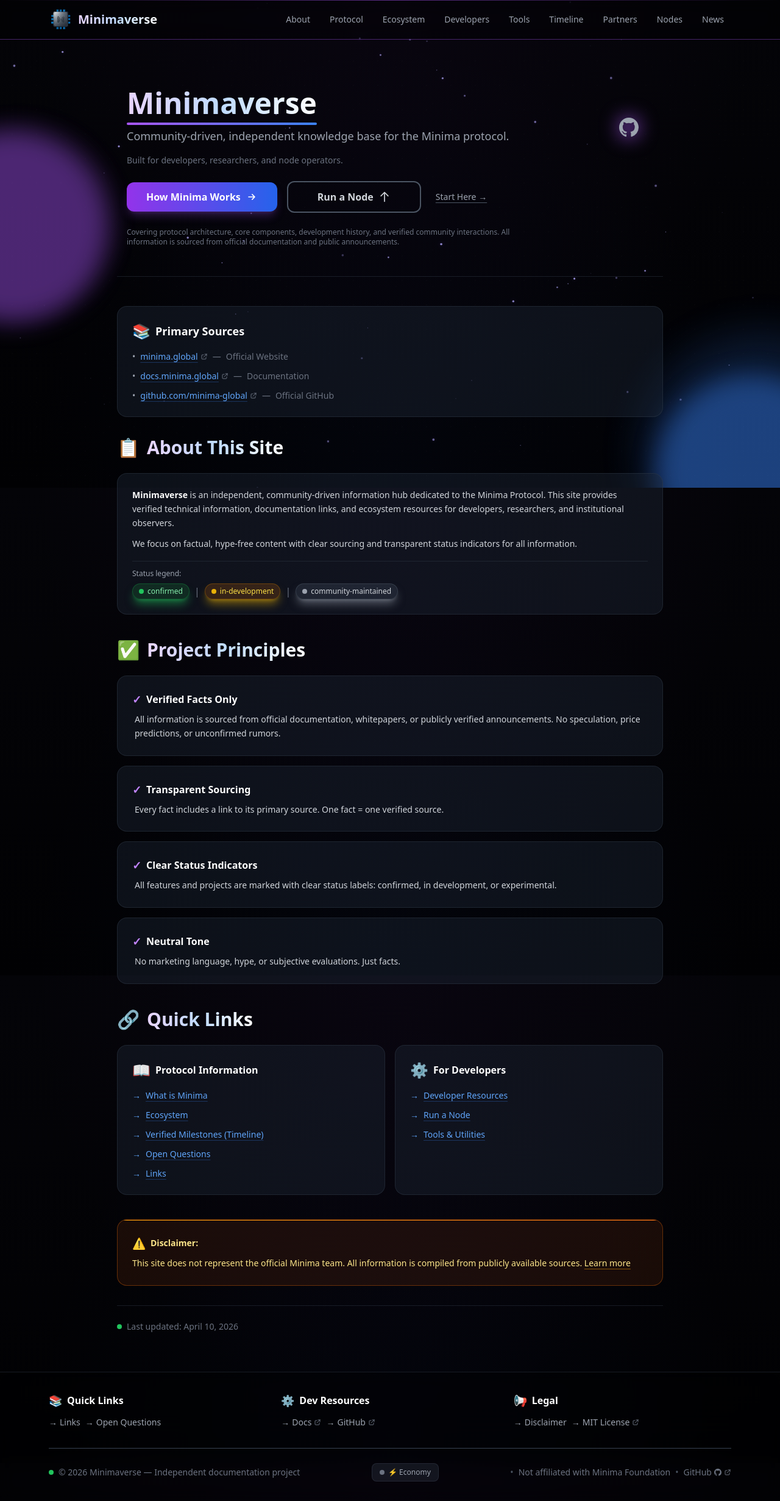
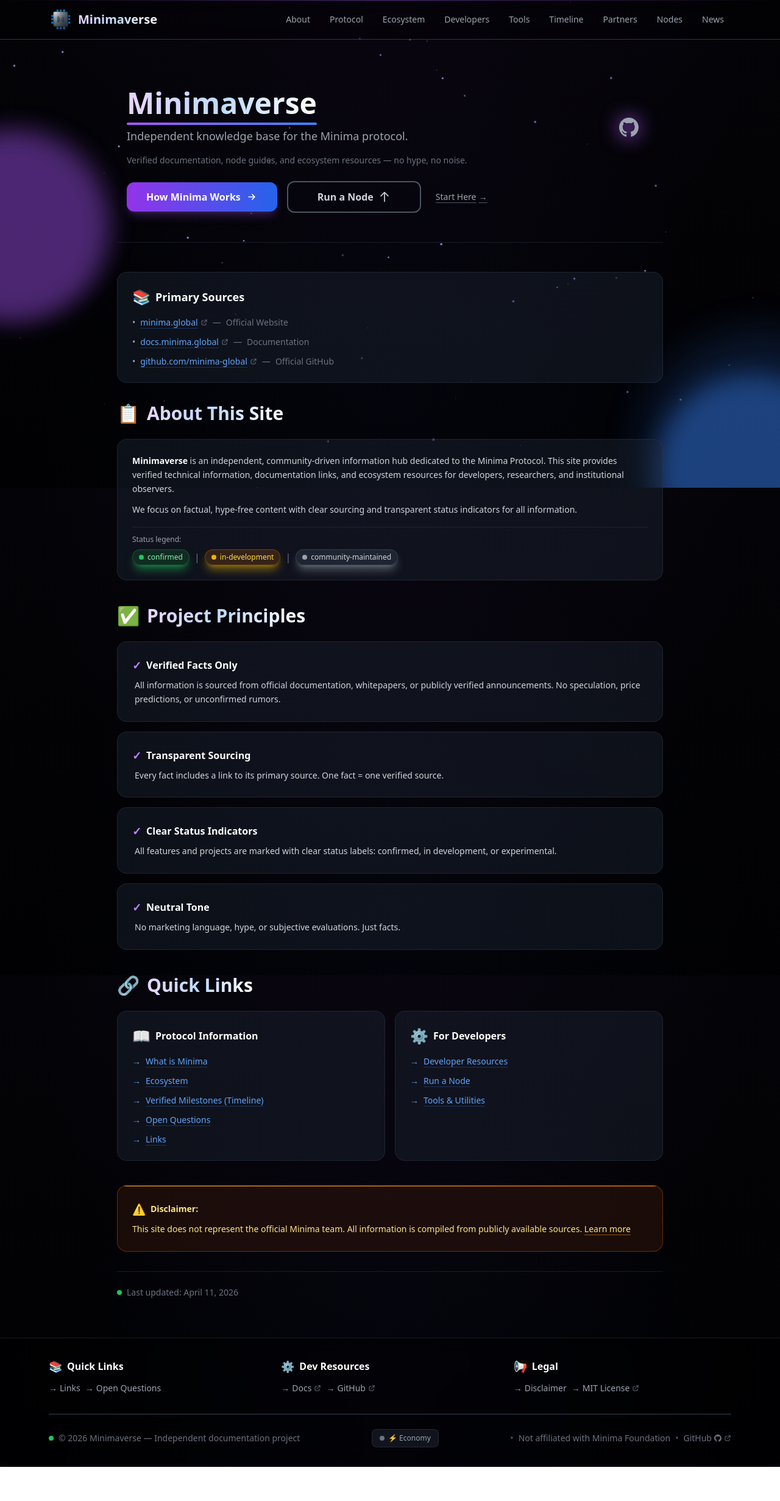
Before and after one commit to KuA1bo/minimaverse-site, a Next.js app: page / in a window 1280 px wide. Shown: the whole page at 61% size. After the commit the page ends 2406 px from the top, so only its background shows below. Built offline with nearby package versions, Linux system fonts and the light colour scheme.

Commit message:
feat: finalize hero copy + premium Start Here micro-interaction
- Apply Oxford comma in hero subtitle
- Add controlled micro-animation to Start Here link (200ms, ease-out)
- Preserve visual hierarchy: 1 primary, 1 secondary, 1 text-link
- No layout shifts: transition-colors only, stable underline

```diff
--- a/src/app/page.tsx
+++ b/src/app/page.tsx
@@ -87,7 +87,7 @@ export default function HomePage() {
               <div className="w-8 h-8 bg-purple-500/80 rounded-full blur-lg" />
             </div>
             <ExternalLink
-              href="https://github.com/KuA1bo/minimaverse-site  "
+              href="https://github.com/KuA1bo/minimaverse-site"
               className="relative text-gray-400 hover:text-white transition-all duration-300 hover:scale-110 hover:rotate-6 z-10"
               ariaLabel="View source on GitHub"
               hideArrow={true}
@@ -106,12 +106,13 @@ export default function HomePage() {
               </span>
               <span className="absolute -bottom-3 left-0 right-0 h-1 bg-gradient-to-r from-purple-500 via-blue-500 to-cyan-500 rounded-full animate-gradient-x" />
             </h1>
-            {/* ✅ UPDATED: Community-driven signal added */}
+
+            {/* ✅ FINAL HERO COPY (Oxford comma applied) */}
             <p className="text-gray-400 text-base sm:text-lg mb-4 leading-relaxed">
-              Community-driven, independent knowledge base for the Minima protocol.
+              Independent knowledge base for the Minima protocol.
             </p>
             <p className="text-gray-500 text-sm mb-6">
-              Built for developers, researchers, and node operators.
+              Verified documentation, node guides, and ecosystem resources — no hype, no noise.
             </p>
 
             <div className="flex flex-col sm:flex-row sm:items-center sm:gap-4">
@@ -133,19 +134,16 @@ export default function HomePage() {
                   <path strokeLinecap="round" strokeLinejoin="round" strokeWidth={2} d="M5 10l7-7m0 0l7 7m-7-7v18" />
                 </svg>
               </Link>
-              {/* NEW: Start Here CTA */}
+
+              {/* ✅ PREMIUM START HERE: Vercel/Stripe level micro-interaction */}
               <Link
                 href="/about"
-                className="text-gray-400 hover:text-white text-sm underline decoration-gray-600 hover:decoration-purple-500/60 underline-offset-4 transition-all duration-300 mt-3 sm:mt-0 sm:ml-2"
+                className="group inline-flex items-center gap-1 text-gray-400 hover:text-purple-400 text-sm underline decoration-gray-600 hover:decoration-purple-500/60 underline-offset-4 transition-colors duration-200 ease-out mt-3 sm:mt-0 sm:ml-2 cursor-pointer"
               >
-                Start Here →
+                Start Here
+                <span className="transform group-hover:translate-x-1 transition-transform duration-200 ease-out">→</span>
               </Link>
             </div>
-
-            {/* UPDATED: More specific scope description */}
-            <p className="mt-6 text-xs text-gray-500 max-w-2xl">
-              Covering protocol architecture, core components, development history, and verified community interactions. All information is sourced from official documentation and public announcements.
-            </p>
           </div>
         </div>
       </section>
@@ -165,7 +163,7 @@ export default function HomePage() {
             <li className="flex flex-col md:flex-row md:items-center gap-1 md:gap-2">
               <span className="text-gray-400 hidden md:inline">•</span>
               <ExternalLink
-                href="https://minima.global  "
+                href="https://minima.global"
                 className="text-blue-400 hover:text-purple-400 underline decoration-blue-500/30 hover:decoration-purple-500/60 underline-offset-4 transition-all duration-300 font-medium break-all min-w-0"
               >
                 minima.global
@@ -176,7 +174,7 @@ export default function HomePage() {
             <li className="flex flex-col md:flex-row md:items-center gap-1 md:gap-2">
               <span className="text-gray-400 hidden md:inline">•</span>
               <ExternalLink
-                href="https://docs.minima.global  "
+                href="https://docs.minima.global"
                 className="text-blue-400 hover:text-purple-400 underline decoration-blue-500/30 hover:decoration-purple-500/60 underline-offset-4 transition-all duration-300 font-medium break-all min-w-0"
               >
                 docs.minima.global
@@ -187,7 +185,7 @@ export default function HomePage() {
             <li className="flex flex-col md:flex-row md:items-center gap-1 md:gap-2">
               <span className="text-gray-400 hidden md:inline">•</span>
               <ExternalLink
-                href="https://github.com/minima-global  "
+                href="https://github.com/minima-global"
                 className="text-blue-400 hover:text-purple-400 underline decoration-blue-500/30 hover:decoration-purple-500/60 underline-offset-4 transition-all duration-300 font-medium break-all min-w-0"
               >
                 github.com/minima-global
@@ -342,11 +340,11 @@ export default function HomePage() {
           </p>
         </div>
 
-        {/* Last Updated - ✅ UPDATED TO TODAY */}
+        {/* Last Updated - ✅ FINAL DATE */}
         <section className="border-t border-gray-700/40 pt-6 opacity-0 animate-fade-in-up delay-300">
           <p className="text-gray-500 text-sm flex items-center gap-2">
             <span className="w-2 h-2 bg-green-500 rounded-full animate-pulse" />
-            Last updated: April 10, 2026
+            Last updated: April 11, 2026
           </p>
         </section>
 
```
